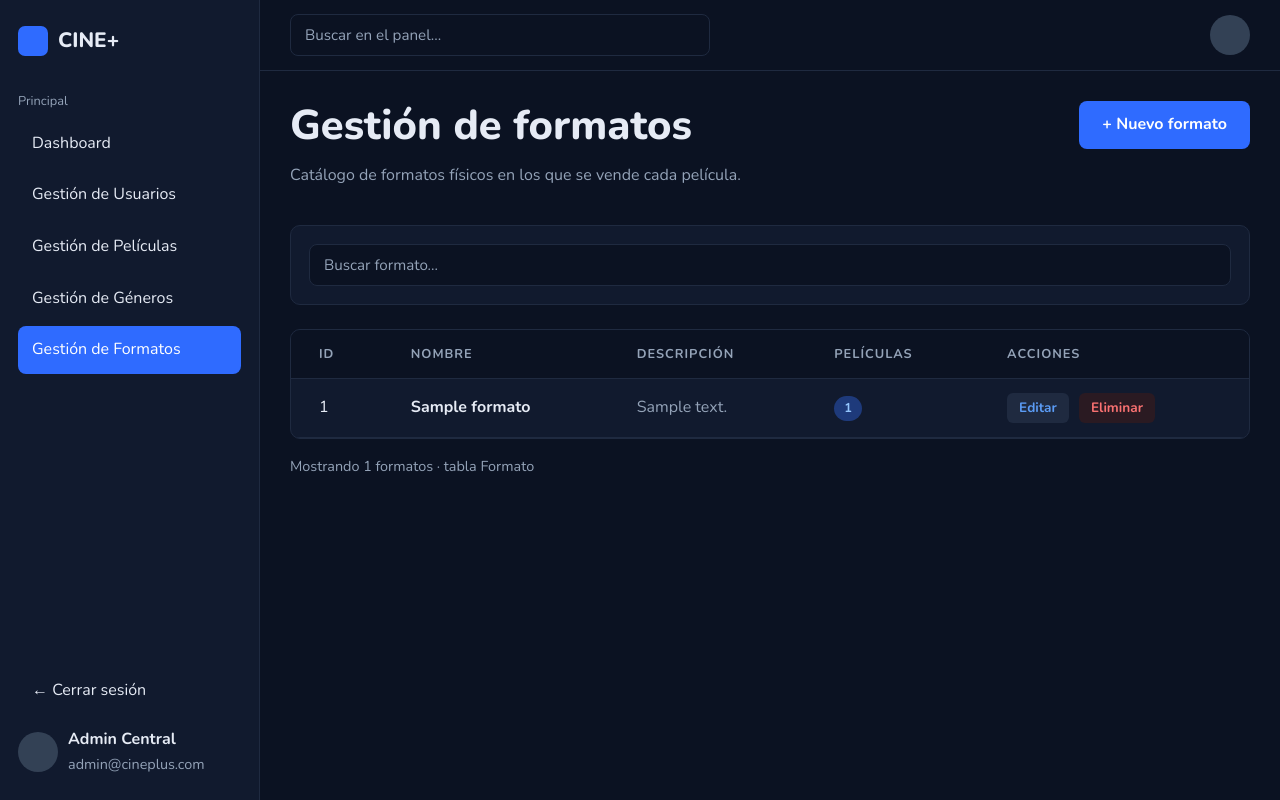
After one commit to TheChect/CinePlus, a PHP site: page /cineplus/admin/formatos.php in a window 1280 px wide. The commit adds this page. Run offline with PHP 8.4, Linux system fonts and the light colour scheme; tables that the repository leaves empty hold one stand-in row (values such as "Sample post").

Commit message:
CRUD de Formatos: listar y crear

```diff
--- /dev/null
+++ b/admin/formatos.php
@@ -0,0 +1,229 @@
+<?php
+/*
+ * Cine+ · Gestión de formatos (CRUD, parte 1: listar y crear)
+ * - Lee los formatos de la tabla Formato con el número de películas de cada uno.
+ * - La ventana "Nuevo formato" envía un formulario POST que hace un INSERT.
+ * Editar y Eliminar todavía son solo diseño.
+ */
+require __DIR__ . '/../config/conexion.php';
+$con = conectar();
+
+$mensaje = '';        // texto que se muestra arriba de la tabla
+$tipoMensaje = '';    // 'exito' o 'error'
+$abrirNuevo = false;  // si hubo error, la ventana se vuelve a abrir
+$nombre = '';
+$descripcion = '';
+
+// ---------- Crear un formato (cuando se envía el formulario) ----------
+if ($_SERVER['REQUEST_METHOD'] === 'POST' && ($_POST['accion'] ?? '') === 'crear') {
+    $nombre = trim($_POST['nombre'] ?? '');
+    $descripcion = trim($_POST['descripcion'] ?? '');
+
+    if ($nombre === '') {
+        $mensaje = 'El nombre es obligatorio.';
+    } elseif (mb_strlen($nombre) > 30) {
+        $mensaje = 'El nombre no puede tener más de 30 caracteres.';
+    } elseif (mb_strlen($descripcion) > 200) {
+        $mensaje = 'La descripción no puede tener más de 200 caracteres.';
+    } else {
+        // ¿Ya existe un formato con ese nombre? (consulta preparada)
+        $buscar = $con->prepare('SELECT COUNT(*) FROM Formato WHERE nombre = ?');
+        $buscar->bind_param('s', $nombre);
+        $buscar->execute();
+        $buscar->bind_result($existe);
+        $buscar->fetch();
+        $buscar->close();
+
+        if ($existe > 0) {
+            $mensaje = 'Ya existe un formato llamado "' . $nombre . '".';
+        } else {
+            // Si la descripción viene vacía se guarda como NULL
+            $desc = $descripcion === '' ? null : $descripcion;
+            $insertar = $con->prepare('INSERT INTO Formato (nombre, descripcion) VALUES (?, ?)');
+            $insertar->bind_param('ss', $nombre, $desc);
+            $insertar->execute();
+            $insertar->close();
+            // Se redirige para que al recargar no se vuelva a guardar
+            header('Location: formatos.php?creado=1');
+            exit;
+        }
+    }
+    $tipoMensaje = 'error';
+    $abrirNuevo = true;
+}
+
+if (isset($_GET['creado'])) {
+    $mensaje = 'Formato creado correctamente.';
+    $tipoMensaje = 'exito';
+}
+
+// ---------- Listar los formatos con cuántas películas tiene cada uno ----------
+$sql = 'SELECT f.id_formato, f.nombre, f.descripcion, COUNT(p.id_pelicula) AS peliculas
+        FROM Formato f
+        LEFT JOIN Pelicula p ON p.id_formato = f.id_formato
+        GROUP BY f.id_formato, f.nombre, f.descripcion
+        ORDER BY f.nombre';
+$formatos = $con->query($sql)->fetch_all(MYSQLI_ASSOC);
+?>
+<!DOCTYPE html>
+<html lang="es">
+<head>
+  <meta charset="UTF-8">
+  <meta name="viewport" content="width=device-width, initial-scale=1.0">
+  <title>Gestión de formatos · Cine+</title>
+  <link rel="stylesheet" href="../css/estilos.css">
+  <link rel="stylesheet" href="../css/admin.css">
+</head>
+<body>
+
+<div class="admin">
+
+  <!-- Barra lateral con el menú de administración -->
+  <aside class="lateral">
+    <a class="logo" href="panel.html"><span class="logo-cuadro"></span> CINE+</a>
+
+    <p class="lateral-titulo">Principal</p>
+    <nav class="lateral-menu">
+      <a href="panel.html">Dashboard</a>
+      <a href="usuarios.html">Gestión de Usuarios</a>
+      <a href="peliculas.html">Gestión de Películas</a>
+      <a href="generos.php">Gestión de Géneros</a>
+      <a class="activo" href="formatos.php">Gestión de Formatos</a>
+    </nav>
+
+    <!-- Parte de abajo: cerrar sesión y datos del administrador -->
+    <div class="lateral-abajo">
+      <a href="acceso.html">&larr; Cerrar sesión</a>
+      <div class="admin-usuario">
+        <div class="avatar avatar-chico"></div>
+        <div>
+          <strong>Admin Central</strong>
+          <span class="texto-suave chico">admin@cineplus.com</span>
+        </div>
+      </div>
+    </div>
+  </aside>
+
+  <!-- Lado derecho: barra superior y contenido -->
+  <div class="admin-derecha">
+    <header class="admin-barra">
+      <input class="campo buscador" type="search" placeholder="Buscar en el panel...">
+      <div class="avatar avatar-chico"></div>
+    </header>
+
+    <main class="admin-contenido">
+      <!-- Título y botón para agregar -->
+      <div class="admin-titulo">
+        <div>
+          <h1>Gestión de formatos</h1>
+          <p class="texto-suave">Catálogo de formatos físicos en los que se vende cada película.</p>
+        </div>
+        <!-- href="#nuevo" abre la ventana con id="nuevo" (ver :target en admin.css) -->
+        <a class="btn btn-primario" href="#nuevo">+ Nuevo formato</a>
+      </div>
+
+      <!-- Buscador (solo diseño) -->
+      <div class="tarjeta barra-busqueda">
+        <input class="campo" type="search" placeholder="Buscar formato...">
+      </div>
+
+      <!-- Mensaje de éxito o de error -->
+      <?php if ($mensaje !== ''): ?>
+        <p class="alerta-<?= $tipoMensaje ?>"><?= e($mensaje) ?></p>
+      <?php endif; ?>
+
+      <!-- Tabla con los formatos de la base de datos -->
+      <div class="tarjeta sin-relleno">
+        <table class="tabla tabla-admin tabla-catalogo">
+          <thead>
+            <tr><th>ID</th><th>Nombre</th><th>Descripción</th><th>Películas</th><th>Acciones</th></tr>
+          </thead>
+          <tbody>
+            <?php if (count($formatos) === 0): ?>
+              <tr><td colspan="5" class="centrado">Todavía no hay formatos registrados.</td></tr>
+            <?php endif; ?>
+
+            <?php foreach ($formatos as $f): ?>
+            <tr>
+              <td><?= $f['id_formato'] ?></td>
+              <td><?= e($f['nombre']) ?></td>
+              <td><?= e($f['descripcion'] ?? '') ?></td>
+              <!-- Insignia azul si tiene películas, gris si tiene 0 -->
+              <td><span class="insignia <?= $f['peliculas'] > 0 ? 'azul' : 'gris' ?>"><?= $f['peliculas'] ?></span></td>
+              <td>
+                <a class="accion editar" href="#editar">Editar</a>
+                <a class="accion eliminar" href="#eliminar">Eliminar</a>
+              </td>
+            </tr>
+            <?php endforeach; ?>
+          </tbody>
+        </table>
+      </div>
+      <p class="texto-suave chico total-registros">Mostrando <?= count($formatos) ?> formatos · tabla Formato</p>
+    </main>
+
+    <!-- ===== Ventanas (modales) =====
+         Están ocultas y solo se ven cuando la dirección termina en #nuevo, #editar o #eliminar.
+         "Cancelar" usa href="#" para quitar ese final y cerrarlas. -->
+
+    <!-- Crear: formulario real que se envía por POST a esta misma página -->
+    <div class="modal<?= $abrirNuevo ? ' abierta' : '' ?>" id="nuevo">
+      <form class="tarjeta modal-caja" method="post" action="formatos.php">
+        <input type="hidden" name="accion" value="crear">
+        <h2>Nuevo formato</h2>
+        <p class="texto-suave">Agrega un formato al catálogo. El nombre no se puede repetir.</p>
+        <?php if ($abrirNuevo): ?>
+          <p class="alerta-error chico"><?= e($mensaje) ?></p>
+        <?php endif; ?>
+        <label for="nuevo-nombre">Nombre *</label>
+        <input class="campo" type="text" id="nuevo-nombre" name="nombre" maxlength="30" required
+               placeholder="Ej. Steelbook" value="<?= e($nombre) ?>">
+        <label for="nuevo-desc">Descripción</label>
+        <textarea class="campo" id="nuevo-desc" name="descripcion" rows="3" maxlength="200"
+                  placeholder="Breve descripción (opcional)"><?= e($descripcion) ?></textarea>
+        <div class="modal-botones">
+          <a class="btn btn-secundario" href="formatos.php">Cancelar</a>
+          <button class="btn btn-primario" type="submit">Crear formato</button>
+        </div>
+      </form>
+    </div>
+
+    <!-- Editar (todavía solo diseño, se conecta en el siguiente paso) -->
+    <div class="modal" id="editar">
+      <form class="tarjeta modal-caja" action="#">
+        <h2>Editar formato</h2>
+        <p class="texto-suave">Modifica los datos del registro con ID 2.</p>
+        <label for="editar-nombre">Nombre *</label>
+        <input class="campo" type="text" id="editar-nombre" value="Blu-ray">
+        <label for="editar-desc">Descripción</label>
+        <textarea class="campo" id="editar-desc" rows="3">Disco de alta definición Full HD (1080p)</textarea>
+        <div class="modal-botones">
+          <a class="btn btn-secundario" href="#">Cancelar</a>
+          <a class="btn btn-primario" href="#">Guardar cambios</a>
+        </div>
+      </form>
+    </div>
+
+    <!-- Confirmar eliminación (todavía solo diseño) -->
+    <div class="modal" id="eliminar">
+      <div class="tarjeta modal-caja">
+        <div class="icono-alerta">!</div>
+        <h2>¿Eliminar este formato?</h2>
+        <p class="texto-suave">Esta acción no se puede deshacer. Se eliminará el registro de la tabla Formato.</p>
+        <div class="registro-borrar">
+          <strong>4K Ultra HD</strong>
+          <span class="texto-suave chico">ID 3 · 3 películas registradas</span>
+        </div>
+        <p class="alerta-amarilla chico">Solo se pueden eliminar los formatos que no tienen películas registradas.</p>
+        <div class="modal-botones">
+          <a class="btn btn-secundario" href="#">Cancelar</a>
+          <a class="btn btn-rojo" href="#">Sí, eliminar</a>
+        </div>
+      </div>
+    </div>
+  </div>
+
+</div>
+
+</body>
+</html>
--- a/admin/generos.php
+++ b/admin/generos.php
@@ -190,7 +190,7 @@ $generos = $con->query($sql)->fetch_all(MYSQLI_ASSOC);
       <a href="usuarios.html">Gestión de Usuarios</a>
       <a href="peliculas.html">Gestión de Películas</a>
       <a class="activo" href="generos.php">Gestión de Géneros</a>
-      <a href="formatos.html">Gestión de Formatos</a>
+      <a href="formatos.php">Gestión de Formatos</a>
     </nav>
 
     <!-- Parte de abajo: cerrar sesión y datos del administrador -->
--- a/admin/panel.html
+++ b/admin/panel.html
@@ -24,7 +24,7 @@
       <a href="usuarios.html">Gestión de Usuarios</a>
       <a href="peliculas.html">Gestión de Películas</a>
       <a href="generos.php">Gestión de Géneros</a>
-      <a href="formatos.html">Gestión de Formatos</a>
+      <a href="formatos.php">Gestión de Formatos</a>
     </nav>
 
     <!-- Parte de abajo: cerrar sesión y datos del administrador -->
--- a/admin/pelicula_form.html
+++ b/admin/pelicula_form.html
@@ -22,7 +22,7 @@
       <a href="usuarios.html">Gestión de Usuarios</a>
       <a class="activo" href="peliculas.html">Gestión de Películas</a>
       <a href="generos.php">Gestión de Géneros</a>
-      <a href="formatos.html">Gestión de Formatos</a>
+      <a href="formatos.php">Gestión de Formatos</a>
     </nav>
 
     <!-- Parte de abajo: cerrar sesión y datos del administrador -->
--- a/admin/peliculas.html
+++ b/admin/peliculas.html
@@ -22,7 +22,7 @@
       <a href="usuarios.html">Gestión de Usuarios</a>
       <a class="activo" href="peliculas.html">Gestión de Películas</a>
       <a href="generos.php">Gestión de Géneros</a>
-      <a href="formatos.html">Gestión de Formatos</a>
+      <a href="formatos.php">Gestión de Formatos</a>
     </nav>
 
     <!-- Parte de abajo: cerrar sesión y datos del administrador -->
--- a/admin/usuario_form.html
+++ b/admin/usuario_form.html
@@ -22,7 +22,7 @@
       <a class="activo" href="usuarios.html">Gestión de Usuarios</a>
       <a href="peliculas.html">Gestión de Películas</a>
       <a href="generos.php">Gestión de Géneros</a>
-      <a href="formatos.html">Gestión de Formatos</a>
+      <a href="formatos.php">Gestión de Formatos</a>
     </nav>
 
     <!-- Parte de abajo: cerrar sesión y datos del administrador -->
--- a/admin/usuarios.html
+++ b/admin/usuarios.html
@@ -22,7 +22,7 @@
       <a class="activo" href="usuarios.html">Gestión de Usuarios</a>
       <a href="peliculas.html">Gestión de Películas</a>
       <a href="generos.php">Gestión de Géneros</a>
-      <a href="formatos.html">Gestión de Formatos</a>
+      <a href="formatos.php">Gestión de Formatos</a>
     </nav>
 
     <!-- Parte de abajo: cerrar sesión y datos del administrador -->
```
Also changed, not shown: admin/formatos.html (deleted, +0 -165 lines).
